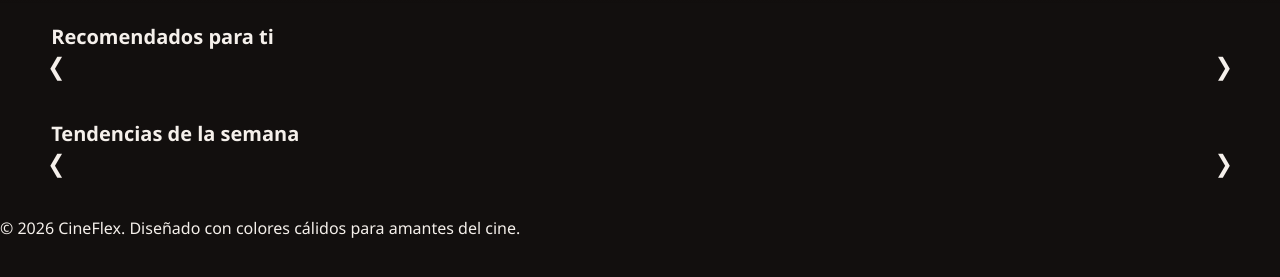
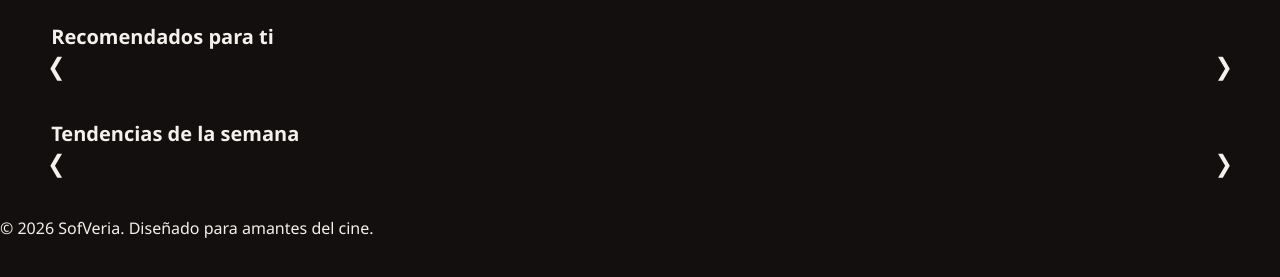
Before and after one commit to spinero-a11y/plataforma-peliculas, a plain HTML site: page index.html in a window 1280 px wide. Shown: the part 77-354 px from the top of the page. Drawn offline with nearby package versions, Linux system fonts and the light colour scheme; no server answers.

Commit message:
sofveria

```diff
--- a/index.html
+++ b/index.html
@@ -71,7 +71,7 @@
     </main>
 
     <footer class="footer">
-        <p>&copy; 2026 CineFlex. Diseñado con colores cálidos para amantes del cine.</p>
+        <p>&copy; 2026 SofVeria. Diseñado para amantes del cine.</p>
     </footer>
 
     <script src="app.js"></script>
```
